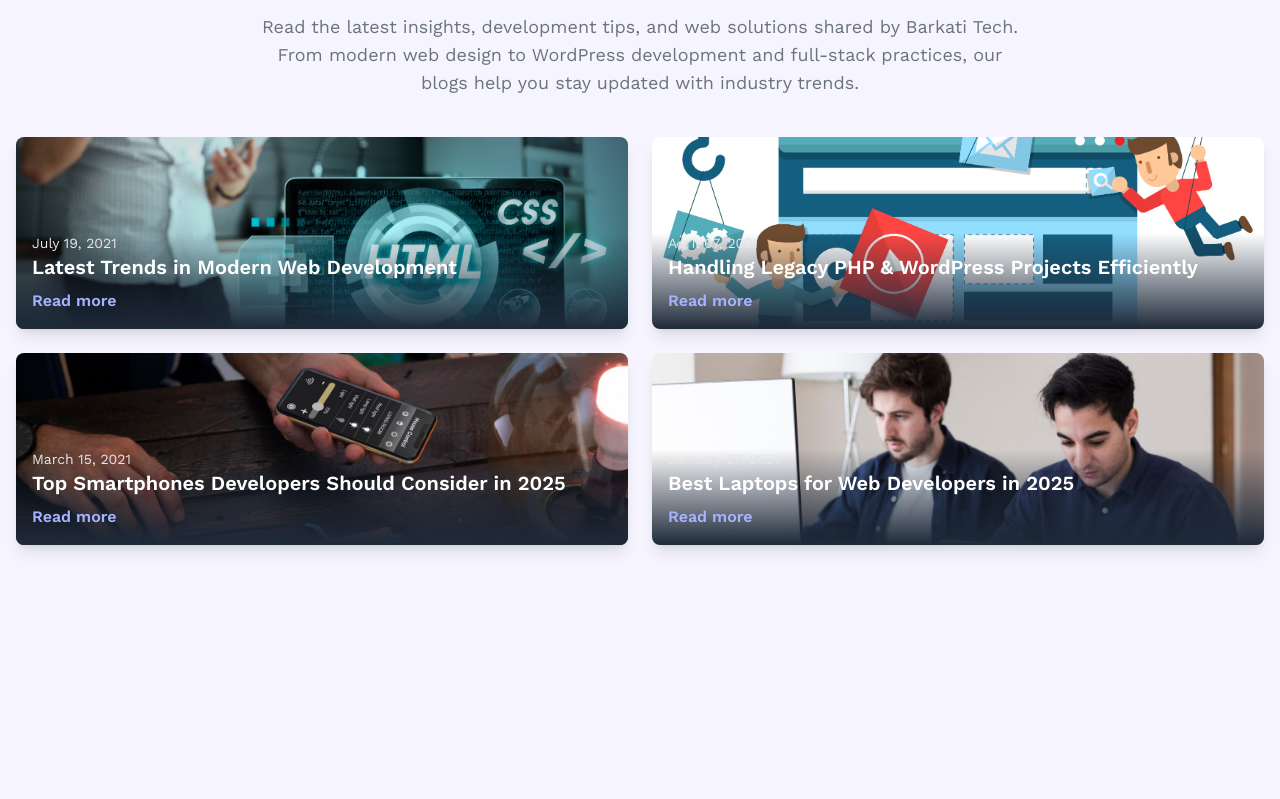
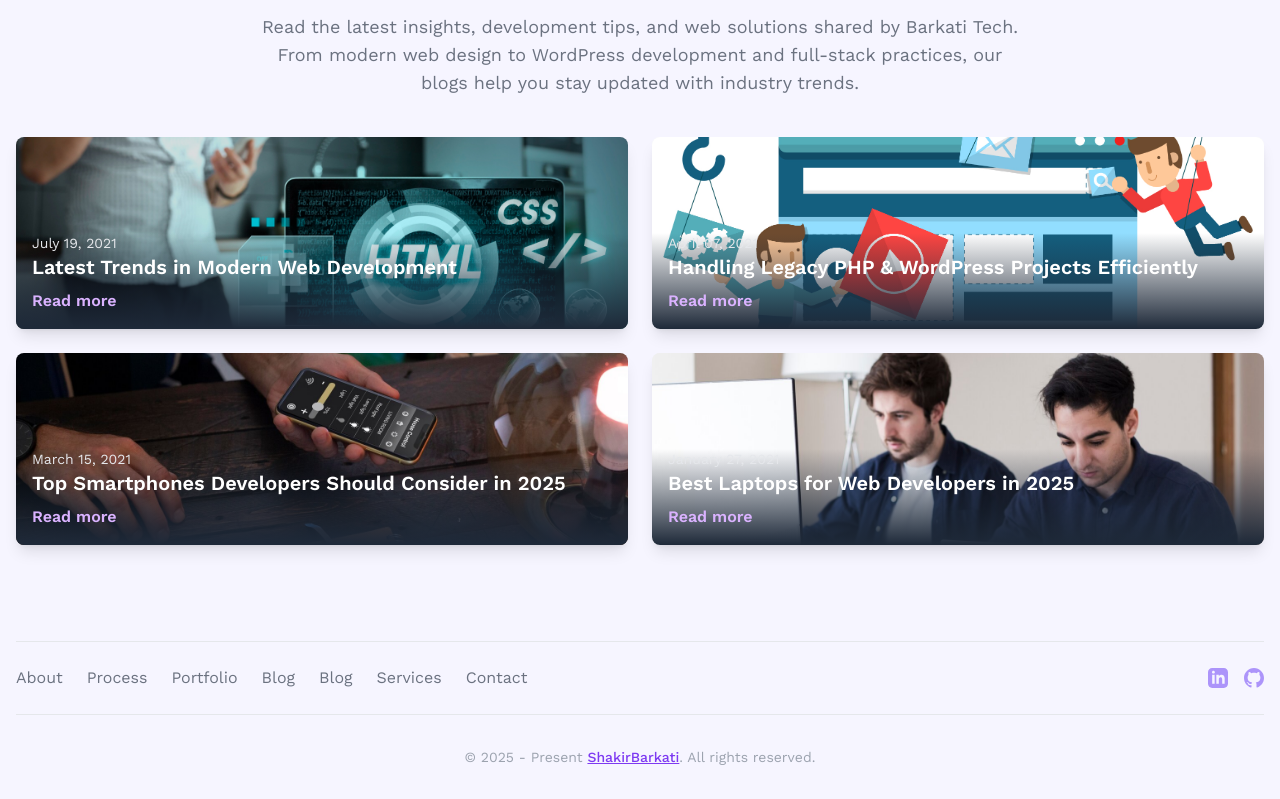
Before and after one commit to ShakirBarkati/personal_resume, a website: page src/index.html in a window 1280 px wide. Shown: the part 3551-4350 px from the top of the page. Before the commit the page ends 4192 px from the top, so only its background shows below. Drawn offline with nearby package versions, Linux system fonts and the light colour scheme.

Commit message:
footer add

```diff
--- a/src/index.html
+++ b/src/index.html
@@ -974,7 +974,7 @@
                   Latest Trends in Modern Web Development
                 </h2>
 
-                <span class="font-semibold text-indigo-300">Read more</span>
+                <span class="font-semibold text-purple-300">Read more</span>
               </div>
             </a>
             <!-- article - end -->
@@ -1003,7 +1003,7 @@
                   Handling Legacy PHP & WordPress Projects Efficiently
                 </h2>
 
-                <span class="font-semibold text-indigo-300">Read more</span>
+                <span class="font-semibold text-purple-300">Read more</span>
               </div>
             </a>
             <!-- article - end -->
@@ -1032,7 +1032,7 @@
                   Top Smartphones Developers Should Consider in 2025
                 </h2>
 
-                <span class="font-semibold text-indigo-300">Read more</span>
+                <span class="font-semibold text-purple-300">Read more</span>
               </div>
             </a>
             <!-- article - end -->
@@ -1063,7 +1063,7 @@
                   Best Laptops for Web Developers in 2025
                 </h2>
 
-                <span class="font-semibold text-indigo-300">Read more</span>
+                <span class="font-semibold text-purple-300">Read more</span>
               </div>
             </a>
             <!-- article - end -->
@@ -1074,6 +1074,106 @@
       <!-- Divider Start -->
       <div class="py-12"></div>
       <!-- Divider End -->
+      <div class="">
+        <footer class="mx-auto max-w-screen-2xl px-4 md:px-8">
+          <div
+            class="flex flex-col items-center justify-between gap-4 border-t border-b py-6 md:flex-row"
+          >
+            <!-- nav - start -->
+            <nav
+              class="flex flex-wrap justify-center gap-x-4 gap-y-2 md:justify-start md:gap-6"
+            >
+              <a
+                href="#"
+                class="text-gray-500 transition duration-100 hover:text-purple-500 active:text-purple-600"
+                >About</a
+              >
+              <a
+                href="#"
+                class="text-gray-500 transition duration-100 hover:text-purple-500 active:text-purple-600"
+                >Process</a
+              >
+              <a
+                href="#"
+                class="text-gray-500 transition duration-100 hover:text-purple-500 active:text-purple-600"
+                >Portfolio</a
+              >
+              <a
+                href="#"
+                class="text-gray-500 transition duration-100 hover:text-purple-500 active:text-purple-600"
+                >Blog</a
+              >
+              <a
+                href="#"
+                class="text-gray-500 transition duration-100 hover:text-purple-500 active:text-purple-600"
+                >Blog</a
+              >
+              <a
+                href="#"
+                class="text-gray-500 transition duration-100 hover:text-purple-500 active:text-purple-600"
+                >Services</a
+              >
+              <a
+                href="#"
+                class="text-gray-500 transition duration-100 hover:text-purple-500 active:text-purple-600"
+                >Contact</a
+              >
+            </nav>
+            <!-- nav - end -->
+
+            <!-- social - start -->
+            <div class="flex gap-4">
+
+
+
+
+              <a
+                href="https://www.linkedin.com/in/shakir-barkati-27331427b/"
+
+                target="_blank"
+                class="text-purple-400 transition duration-100 hover:text-purple-500 active:text-purple-600"
+              >
+                <svg
+                  class="h-5 w-5"
+                  width="24"
+                  height="24"
+                  viewBox="0 0 24 24"
+                  fill="currentColor"
+                  xmlns="http://www.w3.org/2000/svg"
+                >
+                  <path
+                    d="M19 0h-14c-2.761 0-5 2.239-5 5v14c0 2.761 2.239 5 5 5h14c2.762 0 5-2.239 5-5v-14c0-2.761-2.238-5-5-5zm-11 19h-3v-11h3v11zm-1.5-12.268c-.966 0-1.75-.79-1.75-1.764s.784-1.764 1.75-1.764 1.75.79 1.75 1.764-.783 1.764-1.75 1.764zm13.5 12.268h-3v-5.604c0-3.368-4-3.113-4 0v5.604h-3v-11h3v1.765c1.396-2.586 7-2.777 7 2.476v6.759z"
+                  />
+                </svg>
+              </a>
+
+              <a
+                href="https://github.com/ShakirBarkati/"
+                target="_blank"
+                class="text-purple-400 transition duration-100 hover:text-purple-500 active:text-purple-600"
+              >
+                <svg
+                  class="h-5 w-5"
+                  width="24"
+                  height="24"
+                  viewBox="0 0 24 24"
+                  fill="currentColor"
+                  xmlns="http://www.w3.org/2000/svg"
+                >
+                  <path
+                    d="M12 0c-6.626 0-12 5.373-12 12 0 5.302 3.438 9.8 8.207 11.387.599.111.793-.261.793-.577v-2.234c-3.338.726-4.033-1.416-4.033-1.416-.546-1.387-1.333-1.756-1.333-1.756-1.089-.745.083-.729.083-.729 1.205.084 1.839 1.237 1.839 1.237 1.07 1.834 2.807 1.304 3.492.997.107-.775.418-1.305.762-1.604-2.665-.305-5.467-1.334-5.467-5.931 0-1.311.469-2.381 1.236-3.221-.124-.303-.535-1.524.117-3.176 0 0 1.008-.322 3.301 1.23.957-.266 1.983-.399 3.003-.404 1.02.005 2.047.138 3.006.404 2.291-1.552 3.297-1.23 3.297-1.23.653 1.653.242 2.874.118 3.176.77.84 1.235 1.911 1.235 3.221 0 4.609-2.807 5.624-5.479 5.921.43.372.823 1.102.823 2.222v3.293c0 .319.192.694.801.576 4.765-1.589 8.199-6.086 8.199-11.386 0-6.627-5.373-12-12-12z"
+                  />
+                </svg>
+              </a>
+            </div>
+            <!-- social - end -->
+          </div>
+
+          <div class="py-8 text-center text-sm text-gray-400">
+            © 2025 - Present <a href="https://personal-resume-fawn.vercel.app/" class="underline font-medium  text-purple-600">ShakirBarkati</a>. All rights reserved.
+          </div>
+        </footer>
+      </div>
     </main>
     <script src="https://cdn.jsdelivr.net/npm/flowbite@4.0.1/dist/flowbite.min.js"></script>
     <!-- Custom  JS-->
```
Also changed, not shown: src/output.css.
